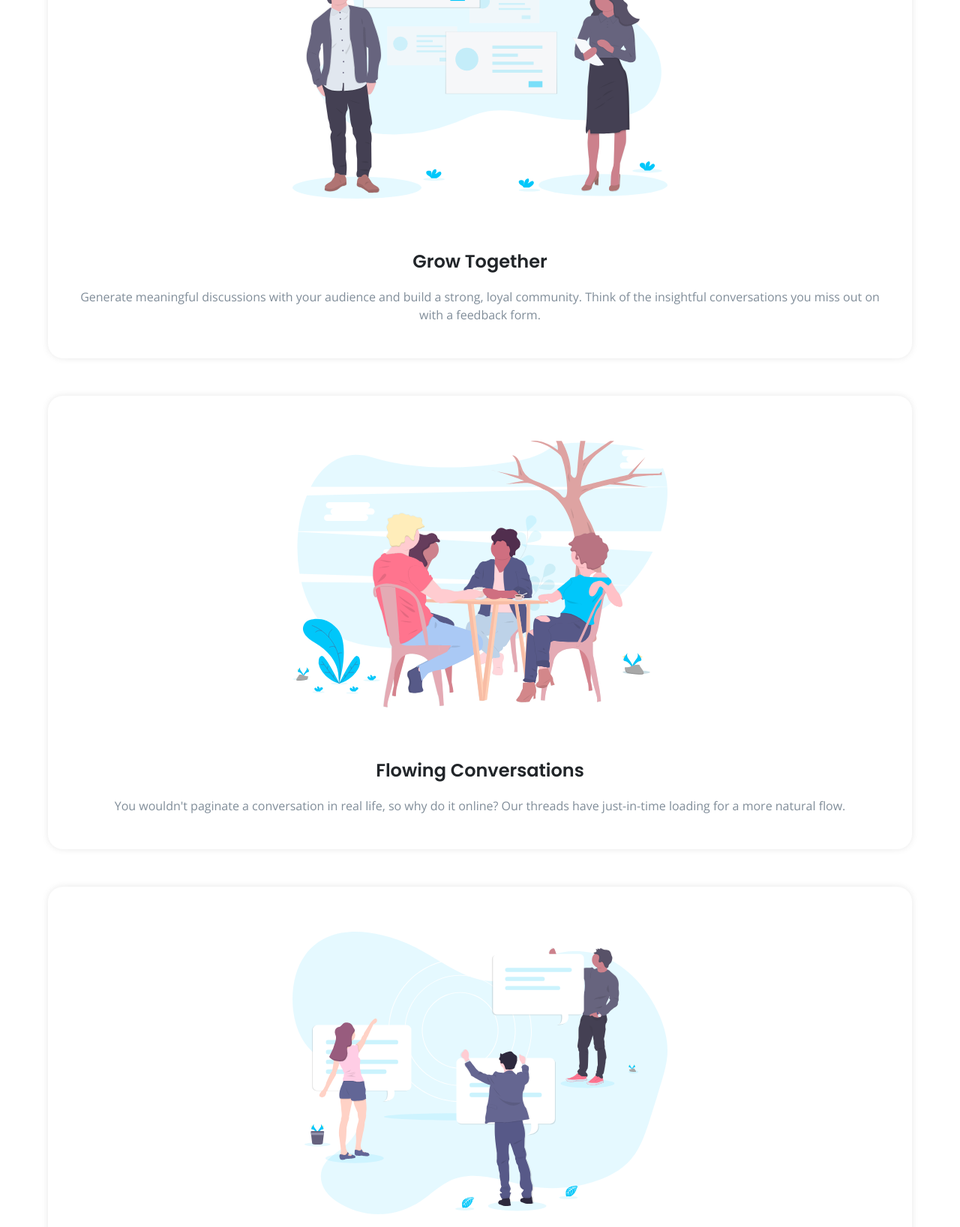
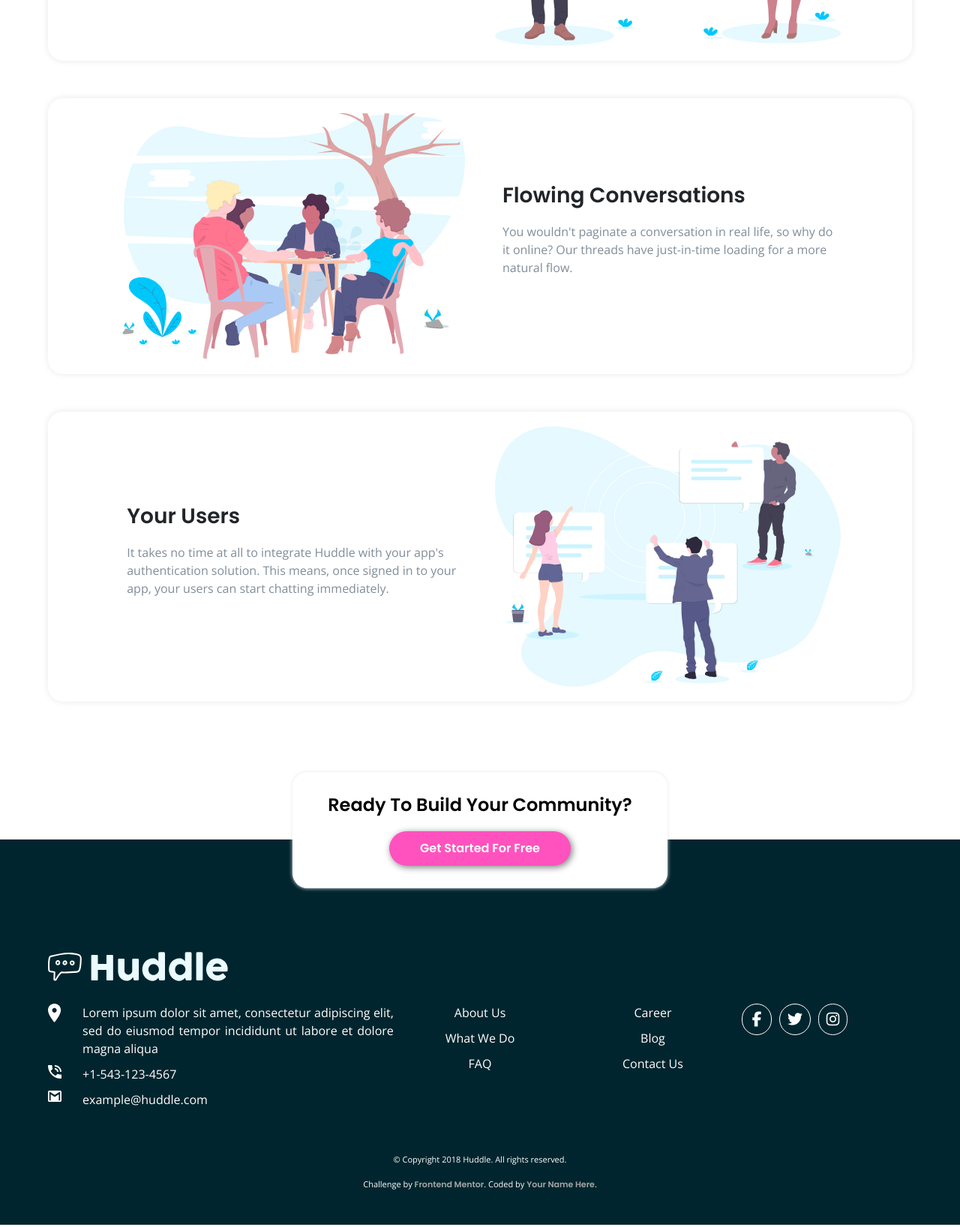
Before and after one commit to Lohsini/alternating-feature-blocks, a plain HTML site: page index.html in a window 1280 px wide. Shown: the part 1160-2797 px from the top of the page at 75% size. Drawn offline with nearby package versions, Linux system fonts and the light colour scheme.

Commit message:
desktop mode

```diff
--- a/index.html
+++ b/index.html
@@ -17,6 +17,7 @@
 </head>
 
 <body>
+  <div class="bgcolor">
     <div class="main">
       <div class="header">
         <div class="logo">
@@ -24,14 +25,17 @@
         </div>
         <a href="#" class="btn">Try It Free</a>
       </div>
-    <div class="txt">
+      <div class="row">
+        <div class="txt col-sm-5">
           <h1>Build The Community Your Fans Will Love</h1>
           <p>Huddle re-imagines the way we build communities. You have a voice, but so does your audience.
             Create connections with your users as you engage in genuine discussion.</p>
           <a href="#" class="btn">Get Started For Free</a>
         </div>
-    <div class="pic">
+        <div class="pic col-sm-7">
           <img src="./images/illustration-mockups.svg" alt="pic">
+        </div>
+      </div>
     </div>
   </div>
 
@@ -78,6 +82,8 @@
     <div class="logo">
       <img src="./images/logo0.svg" alt="pic">
     </div>
+
+    <div class="message">
       <div class="contact">
         <div>
           <div class="pic">
@@ -114,6 +120,7 @@
         <i class="fab fa-twitter"></i>
         <i class="fab fa-instagram"></i>
       </div>
+    </div>
 
 
     <footer>
--- a/scss/main.scss
+++ b/scss/main.scss
@@ -19,7 +19,7 @@ $Dark: hsl(192, 100%, 9%);
   }
 }
 
-.main {
+.bgcolor {
   background: $Pale;
   background-image: url("../images/bg-hero-mobile.svg");
   padding: 30px 30px 50px;
@@ -76,7 +76,7 @@ $Dark: hsl(192, 100%, 9%);
 
   .pic {
     margin: auto;
-    max-width: 500px;
+    max-width: 700px;
 
     img {
       width: 100%;
@@ -100,7 +100,6 @@ $Dark: hsl(192, 100%, 9%);
   }
 
   .pic {
-    width: 80%;
     margin: 60px auto;
     max-width: 500px;
 
@@ -131,14 +130,10 @@ $Dark: hsl(192, 100%, 9%);
   padding: 150px 5% 30px;
   background-color: $Dark;
   color: #fff;
-  margin-top: 120px;
+  margin-top: 70px;
 
   .ready {
     color: #000;
-    position: absolute;
-    top: -100px;
-    left: 0;
-    z-index: 1;
     border-radius: 20px;
     overflow: hidden;
     box-shadow: 0 0 5px rgb(232, 232, 232);
@@ -146,10 +141,14 @@ $Dark: hsl(192, 100%, 9%);
     padding-top: 30px;
     text-align: center;
     background-color: #fff;
+    position: absolute;
+    top: -10%;
+    left: 0;
+    z-index: 1;
 
     h3 {
       font-size: 1.5rem;
-      padding: 0;
+      padding: 0 10px;
       margin-bottom: 20px;
     }
 
@@ -162,14 +161,16 @@ $Dark: hsl(192, 100%, 9%);
       box-shadow: 2px 2px 10px rgb(124, 124, 124);
     }
   }
+
   .logo {
     margin-bottom: 30px;
 
     img {}
   }
 
+  .message {
     .contact {
-    margin-bottom: 30px;
+      margin-bottom: 20px;
 
       div {
         display: flex;
@@ -188,7 +189,8 @@ $Dark: hsl(192, 100%, 9%);
 
         p {
           width: 90%;
-        margin: 0;
+          margin: 0 10px;
+        }
       }
     }
   }
@@ -244,3 +246,136 @@ $Dark: hsl(192, 100%, 9%);
     }
   }
 }
+@media only screen and (min-width: 500px) {
+  .first,
+  .second,
+  .third {
+    max-width: 1200px;
+    display: flex;
+    flex-direction: row-reverse;
+    margin: 0 20px;
+    justify-content: center;
+
+    .txt {
+      display: flex;
+      flex-direction: column;
+      width: 40%;
+      justify-content: center;
+      align-items: center;
+      text-align: left;
+
+      h3 {
+        align-self: flex-start;
+        font-size: 1.75rem;
+      }
+    }
+
+    .pic {
+      width: 40%;
+      margin: 20px;
+    }
+  }
+
+  .second {
+    flex-direction: row;
+  }
+
+  .footer {
+    .ready {
+      width: 500px;
+      margin: 5%;
+      position: absolute;
+      top: -18%;
+      left: 50%;
+      z-index: 1;
+      margin-left: -250px;
+      margin-right: -250px;
+
+      h3 {
+        font-size: 1.5rem;
+        margin-bottom: 20px;
+      }
+    }
+  }
+}
+@media only screen and (min-width: 830px) {
+  .main {
+    max-width: 1400px;
+    margin: auto;
+
+    .txt {
+      h1 {
+        margin: 30px;
+        font-size: 2rem;
+      }
+
+      p {
+        font-weight: 600;
+        font-size: 1.5rem;
+      }
+    }
+
+    .pic {
+      margin: 0;
+    }
+  }
+
+  .footer {
+    .ready {
+      top: -30%;
+    }
+
+    .message {
+      display: flex;
+
+      .contact {
+        flex: 40%;
+        padding: 0;
+        margin: 0 0 50px;
+
+        div {
+          margin: 0;
+          padding: 0;
+
+          .pic {
+            margin: 0;
+            padding: 0;
+          }
+
+          p {
+            margin: 0;
+            padding: 0 0 10px;
+            text-align: justify;
+          }
+        }
+      }
+
+      .icon,
+      .other1,
+      .other2 {
+        flex: 20%;
+        padding: 0;
+        margin: 0;
+      }
+
+      .other {
+        display: flex;
+        flex-direction: column;
+        align-items: center;
+
+        a {
+          margin: 0;
+          padding: 0 0 10px;
+        }
+      }
+
+      .icon {
+        display: block;
+
+        .fab {
+          margin: 0 3px;
+        }
+      }
+    }
+  }
+}
```
Also changed, not shown: css/main.css. Lines whose indentation alone changed are shown as unchanged.
